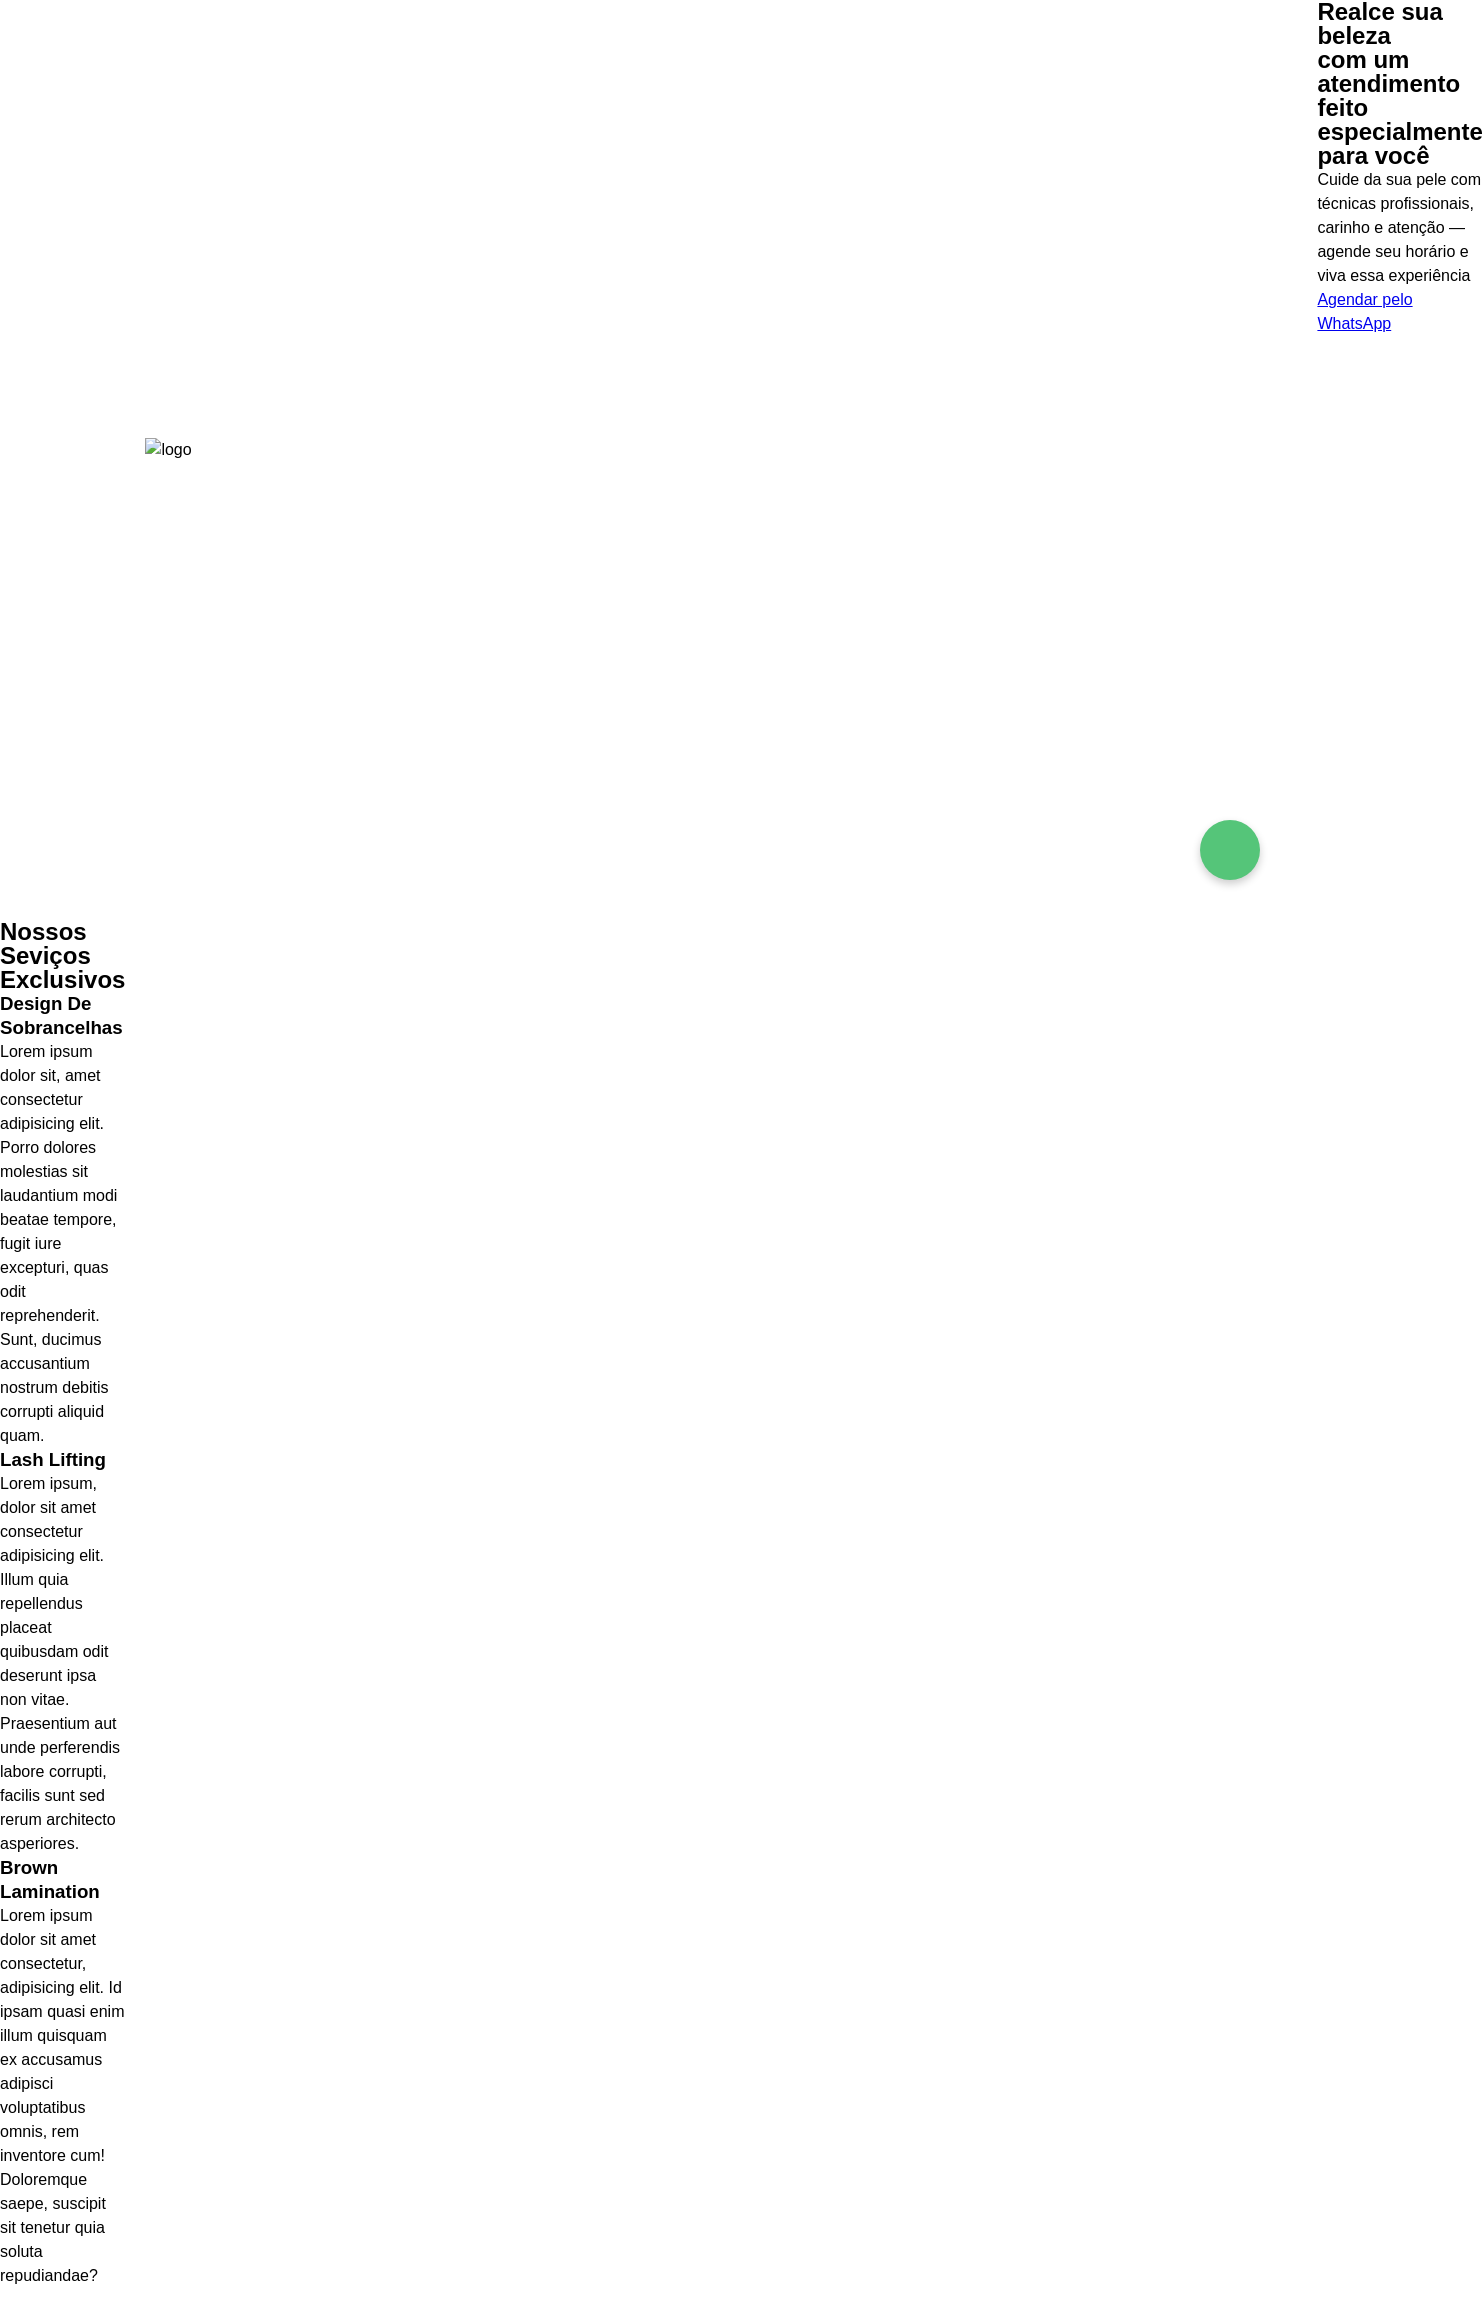
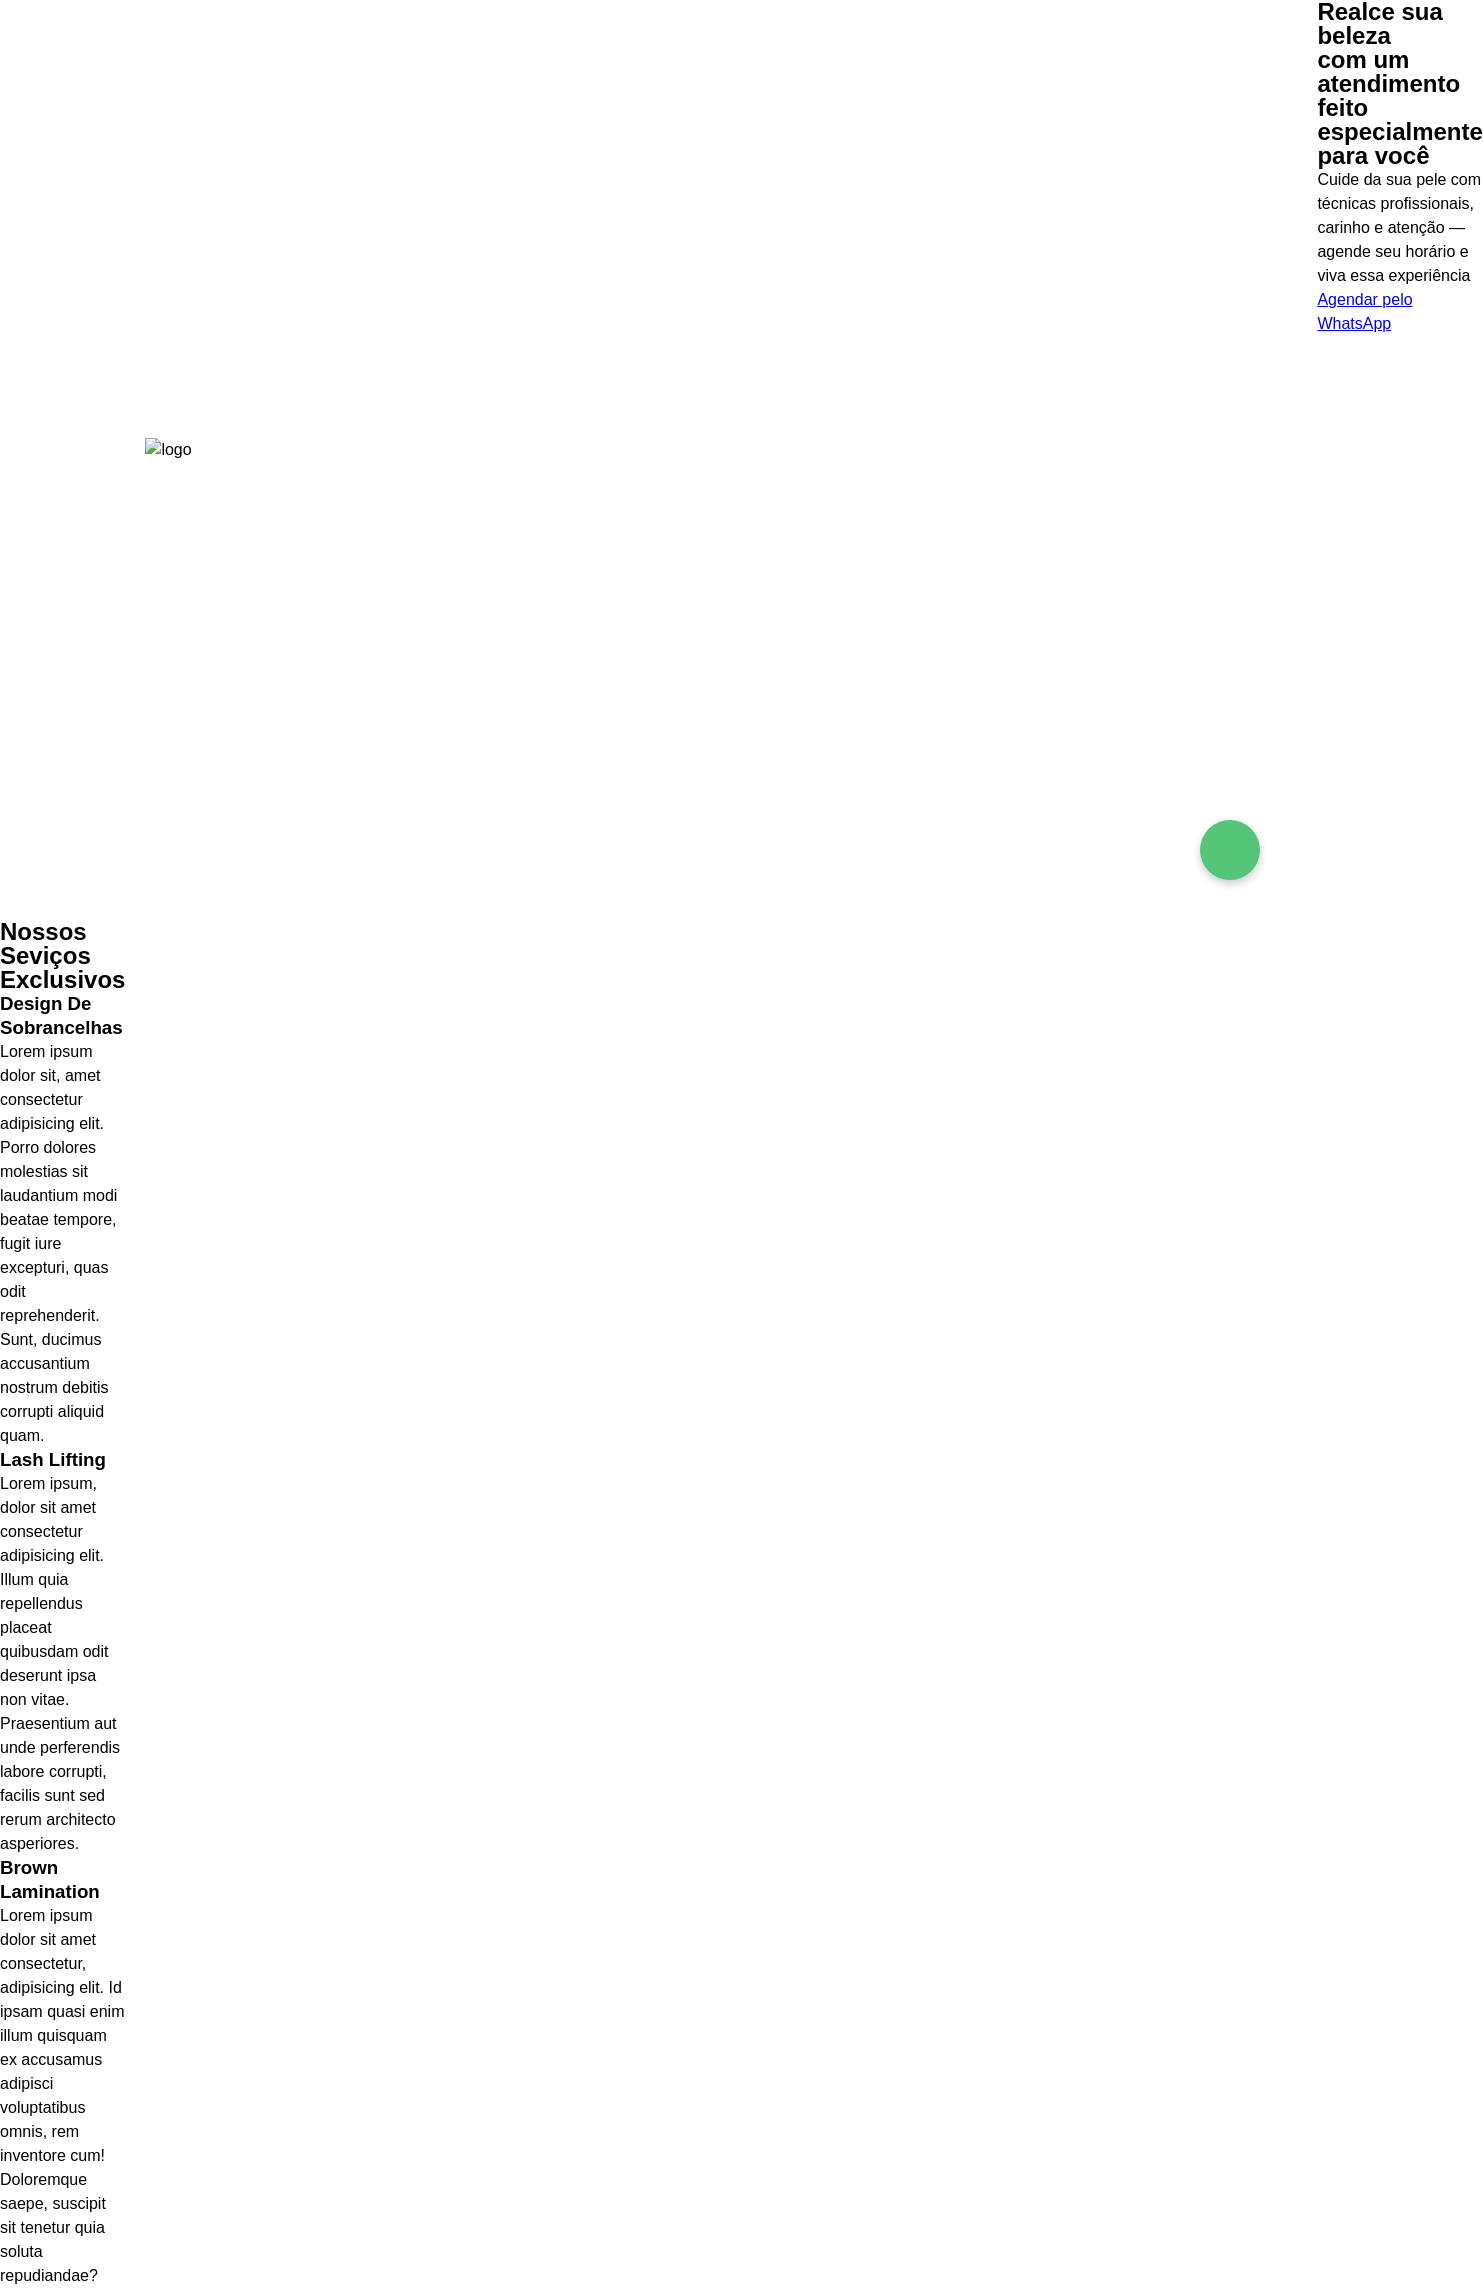

first commit

--- a/style/style.css
+++ b/style/style.css
@@ -26,33 +26,6 @@ body {
     line-height: 1.5em;
 }
 
-header {
-    display: flex;
-    justify-content: flex-end;
-    padding: 10px;
-    box-shadow: 2px 2px solid black;
-}
-
-nav#menu ul {
-    display: flex;
-    list-style: none;
-    gap: 10px;
-}
-
-
-nav#menu a {
-    text-decoration:none;
-    color: var(--second-color);
-    border-radius: 5px;
-    padding: 8px 15px ;
-    transition: background-color 0.5s, color 0.5s;
-}
-
-nav#menu a:hover {
-    background-color: var(--second-color);
-    color: var(--fundo);
-    
-}
 
 #whatsapp-float {
     position: fixed;
@@ -101,81 +74,6 @@ main {
 }
 
 /*home*/
-
-#home {
-    grid-column: 2;
-    background-image: linear-gradient(to bottom, white, var(--primary-color));
-}
-
-.title {
-    text-align: center;
-    font-size: 2em;
-    line-height: 1.3em;
-    padding-bottom: 30px;
-    color: rgba(0, 0, 0, 0.753);
-}
-
-
-.image {
-    display: flex;
-    justify-content: flex-end;
-    overflow: hidden;
-}
-
-.image img {
-    width: 60%;
-    height: 100%;
-    object-fit: cover;
-    border-radius: 20% 0% 0%;
-}
-
-.paragrafo{
-    display: flex;
-    align-content: flex-end;
-    justify-content: flex-end;
-    width: 50%;
-    background-color: var(--second-color);
-}
-
-#atendimento {
-    grid-column: 2;
-}
-
-#servicos{
-    grid-column: 2;
-}
-
-
-#about{
-    grid-column: 2;
-}
-
-
-#cta{
-    grid-column: 2;
-}
-
-
-
-/*Footer*/
-
-footer {
-    color: var(--second-color);
-    text-align: center;
-    padding: 15px;
-}
-
-/* Animação de Fade-in para Elementos (usada com JS) */
-.fade-in-on-scroll {
-    opacity: 0;
-    transform: translateY(20px);
-    transition: opacity 0.8s ease-out, transform 0.8s ease-out;
-}
-
-.fade-in-visible {
-    opacity: 1;
-    transform: translateY(0);
-}
 
 @keyframes fadeInLoad {
             from {
